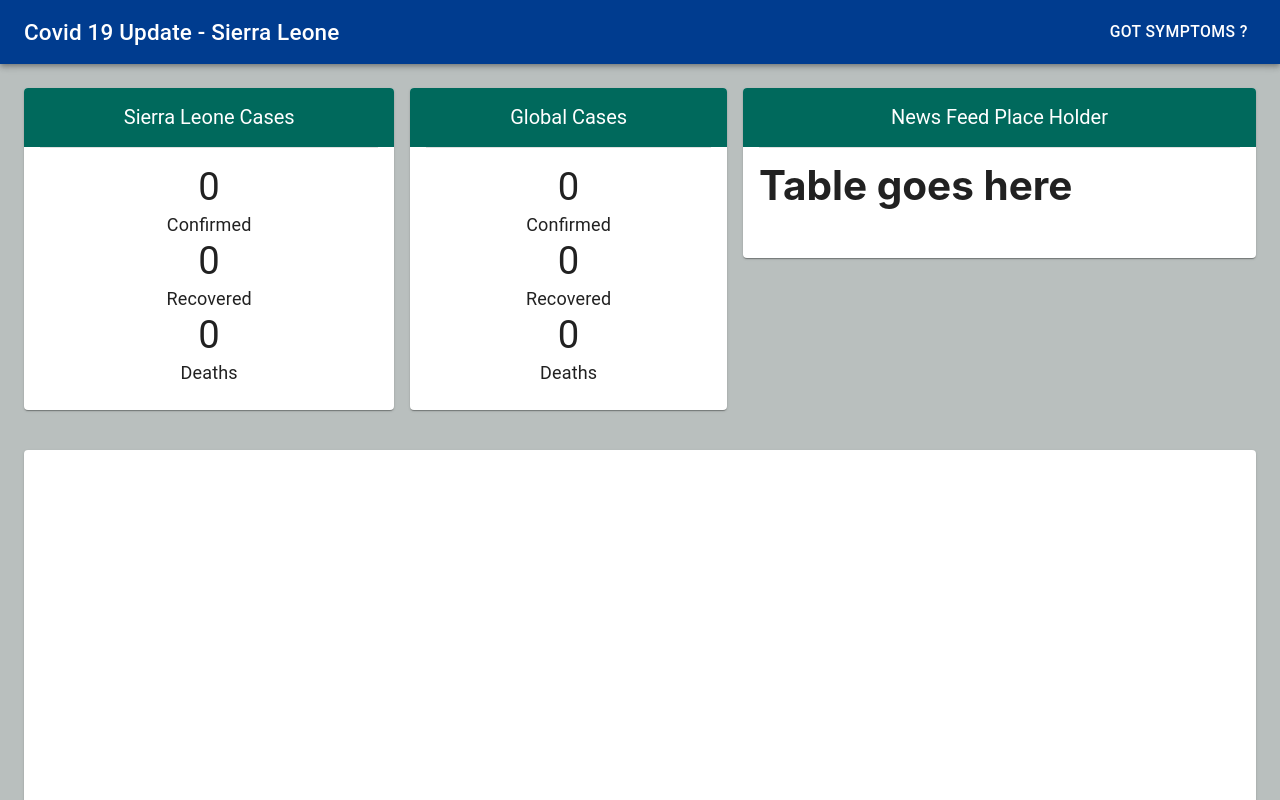
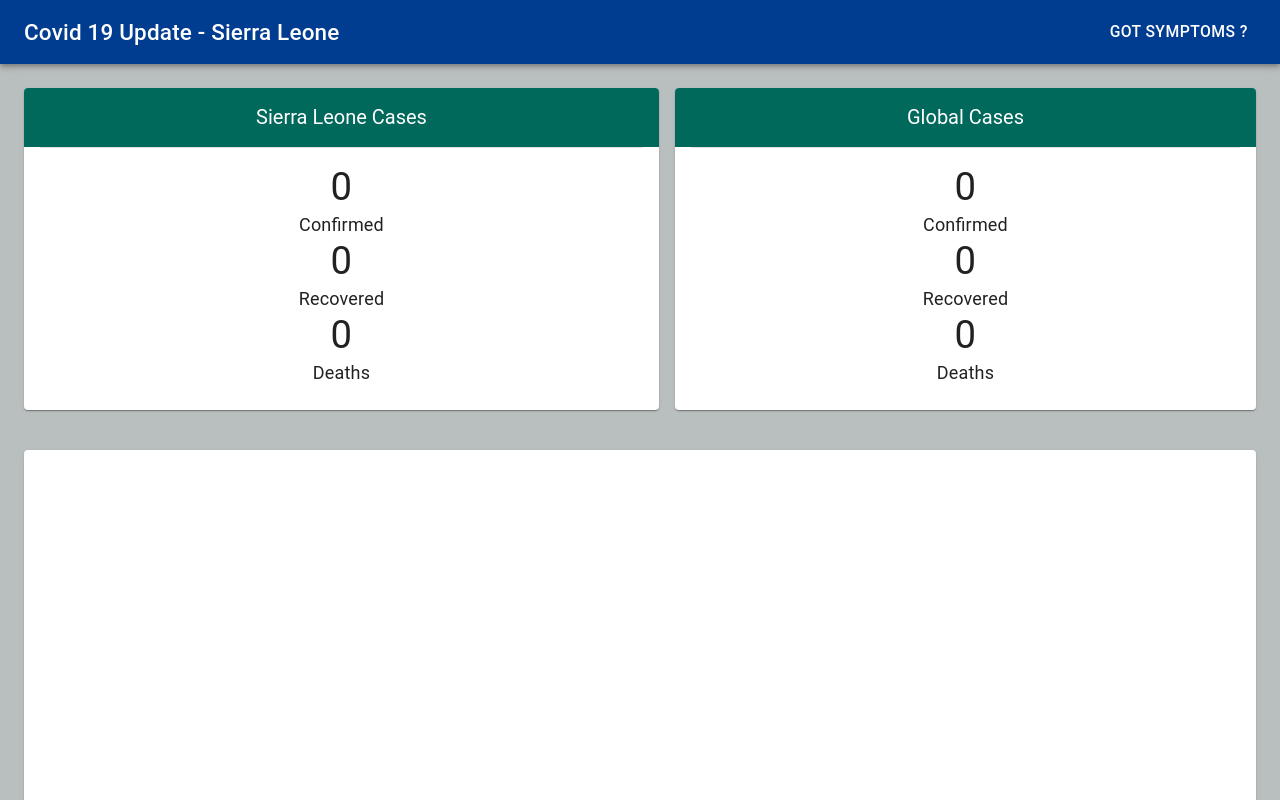
Before and after one commit to ernestkamara/covid-19-sl, a Gatsby site: page / in a window 1280 px wide. Shown: the top 800 px of the page. Built offline with nearby package versions, Linux system fonts and the light colour scheme; Gatsby itself is replaced by a stand-in of ours; some packages are replaced by stand-ins of ours; no server answers; the database is empty.

```diff
--- a/src/pages/index.js
+++ b/src/pages/index.js
@@ -49,9 +49,9 @@ const IndexPage = () => {
           />
         </Box>
 
-        <Box flexGrow={1} p={1}>
+        {/* <Box flexGrow={1} p={1}>
           <NewsFeed />
-        </Box>
+        </Box> */}
       </Box>
       <Box
         display="flex"
```
Also changed, not shown: .github/workflows/main.yml, 1 other file.
